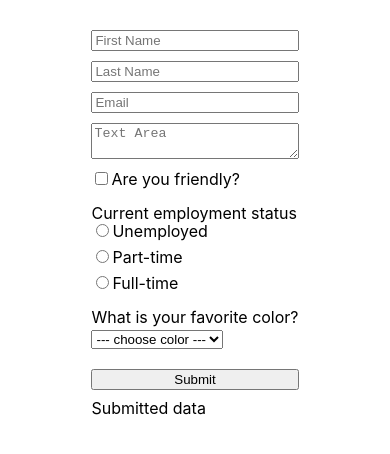
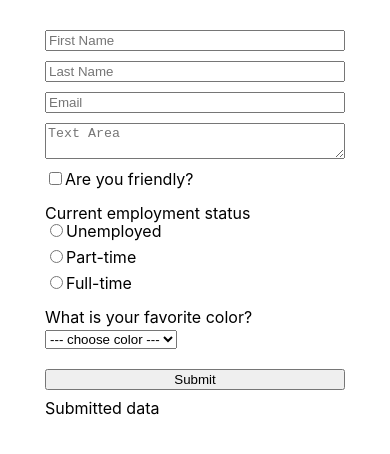
Before and after one commit to davide2894/react-form-learning, a React (Create React App) app: page / in a window 390 px wide. Shown: the top 454 px of the page. Built offline with nearby package versions, Linux system fonts and the light colour scheme.

Commit message:
fix style for mobile and tablet

```diff
--- a/src/components/formWithPrinter/FormWithPrinter.scss
+++ b/src/components/formWithPrinter/FormWithPrinter.scss
@@ -1,9 +1,9 @@
 .form {
     display: flex;
     flex-direction: column;
-    max-width: 250px;
     margin-top: 30px;
     margin-bottom: 10px;
+    width: 300px;
 
     &__input,
     &__textarea,
@@ -23,4 +23,8 @@
     &__select {
         margin: 5px auto 20px;
     }
+
+    @media only screen and (min-width: 1024px){
+        max-width: 250px;
+    }
 }
```
